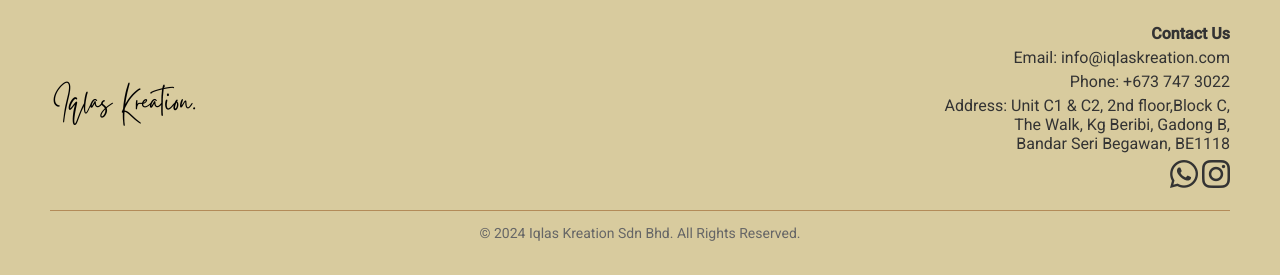
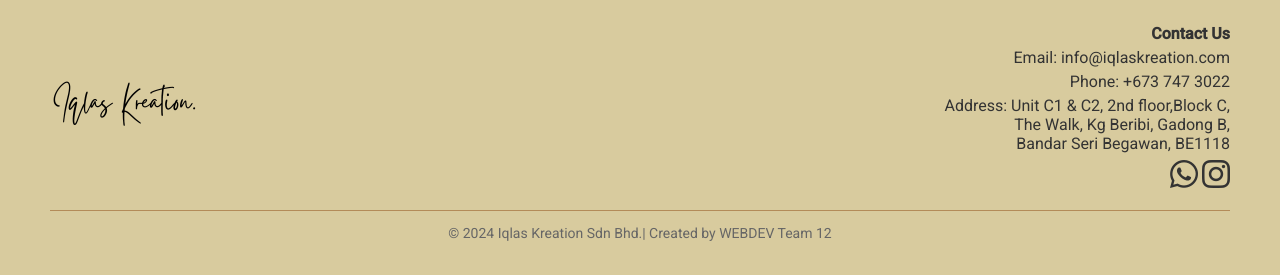
Before and after one commit to Zylioth/Group12_WEBDEV_AS1, a PHP site: page /index.php in a window 1280 px wide. Shown: the part 1415-1690 px from the top of the page. Run offline with PHP 8.4, Linux system fonts and the light colour scheme; some libraries are stand-ins or nearby versions; some web fonts are replaced.

Commit message:
little chnages to form,footer

```diff
--- a/Functions/Ambil_Appointment.php
+++ b/Functions/Ambil_Appointment.php
@@ -2,7 +2,7 @@
 
 include 'database/db.php'; // supaya ia connect to our db
 
-// ani will grab current login user punya appt
+// ani will grab current login user punya appt details
 $user_id = $_SESSION['user_id'];
 $query = "SELECT appointment_date, appointment_time,status, details
           FROM appointments
--- a/includes/footer.php
+++ b/includes/footer.php
@@ -20,6 +20,6 @@
         </div>
     </div>
     <div class="footer-bottom">
-        <p>&copy; 2024 Iqlas Kreation Sdn Bhd. All Rights Reserved.</p>
+        <p>&copy; 2024 Iqlas Kreation Sdn Bhd.| Created by WEBDEV Team 12 </p>
     </div>
 </footer>
```
